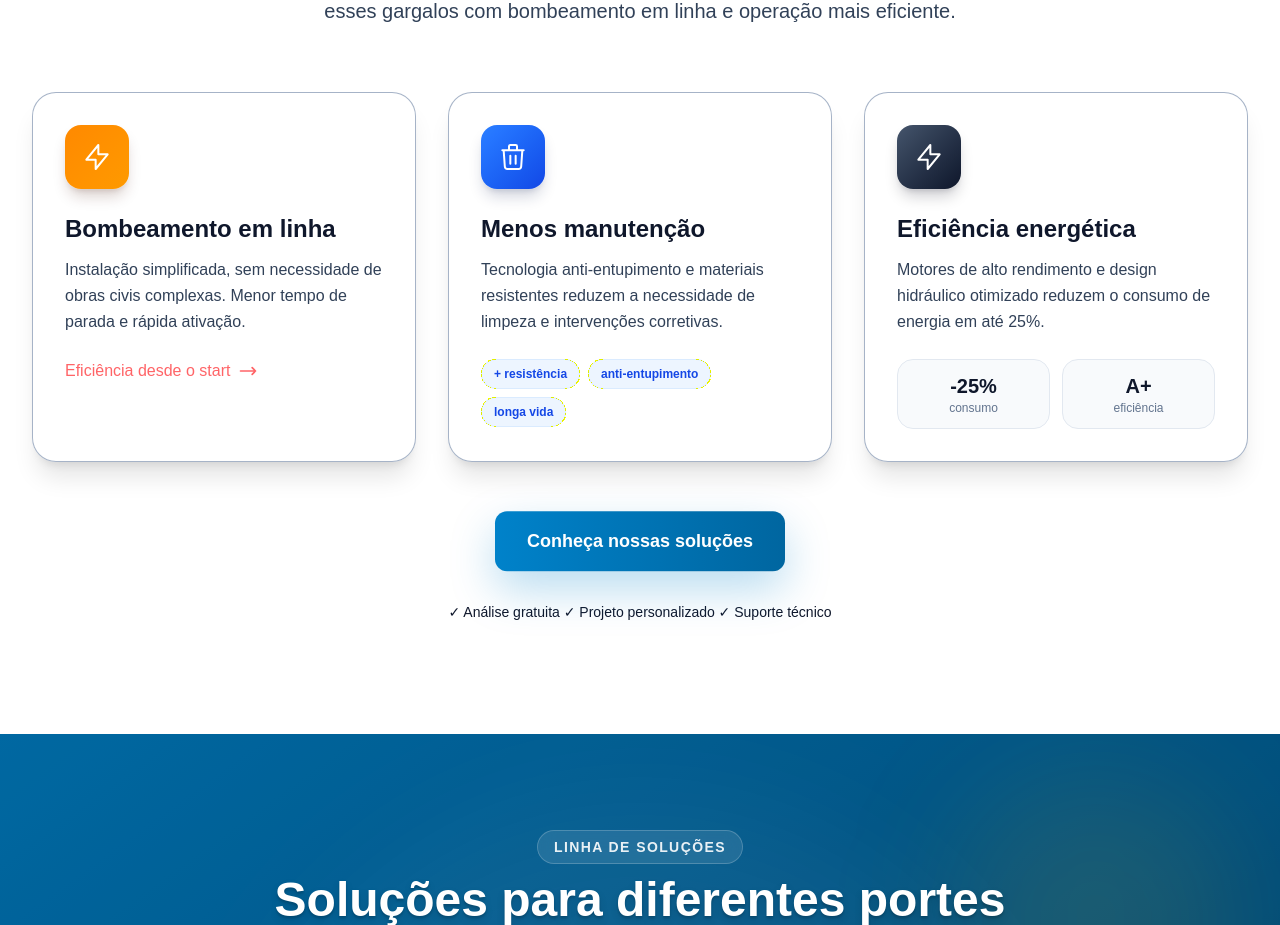
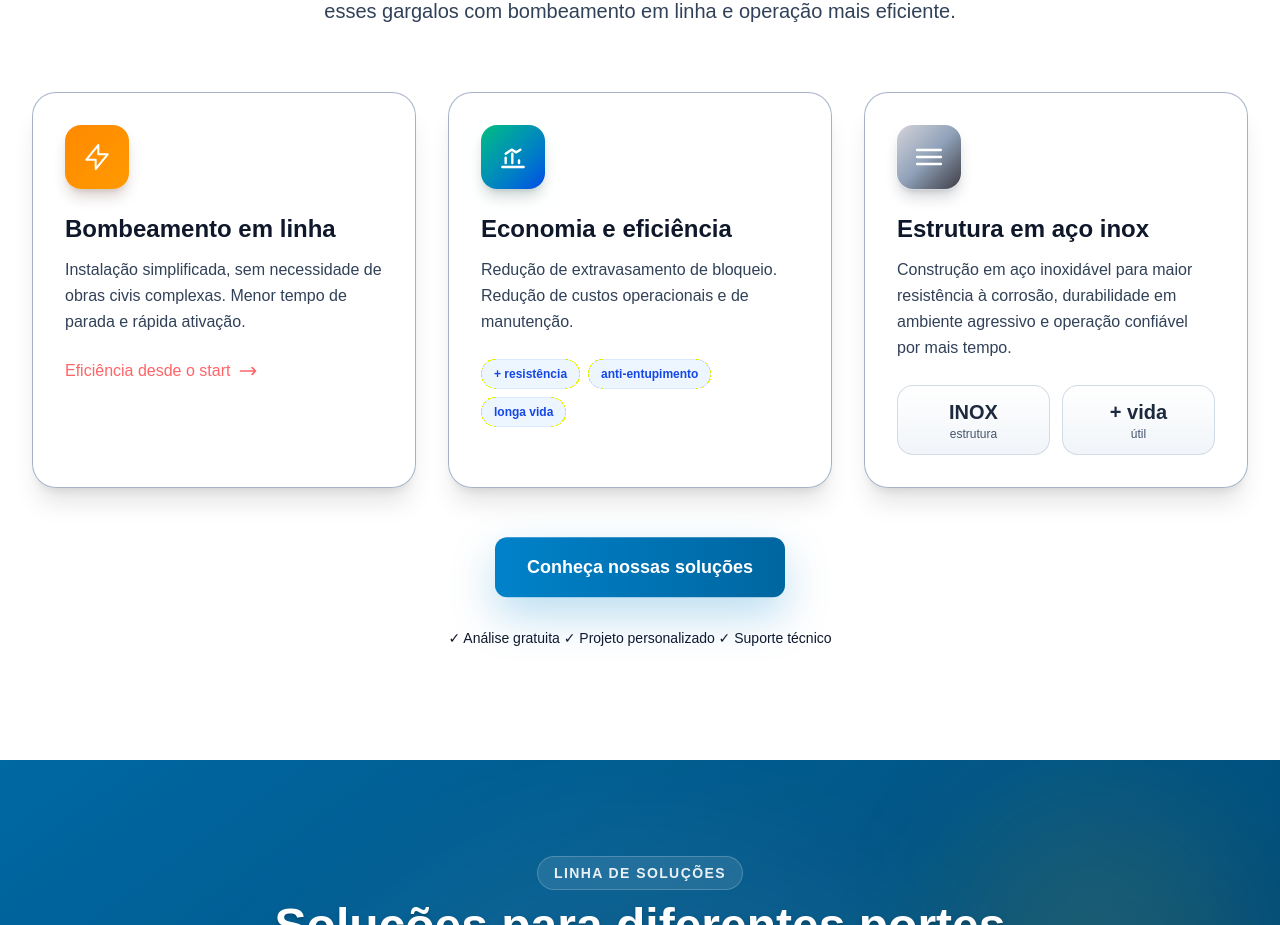
Before and after one commit to MatheusFerraz320/Landing-ModeloB2, a Next.js app: page / in a window 1280 px wide. Shown: the part 1200-2125 px from the top of the page. Built offline with nearby package versions, Linux system fonts and the light colour scheme.

Commit message:
fix correção de textos

```diff
--- a/sections/AboutSection.js
+++ b/sections/AboutSection.js
@@ -72,7 +72,7 @@ export default function AboutSection() {
             </div>
           </motion.div>
 
-          {/* Card 2 - Menos intervenções */}
+          {/* Card 2 - Baixíssima manutenção */}
           <motion.div
             className="relative overflow-hidden rounded-3xl bg-white/5 p-8 shadow-xl
             transition-transform duration-300
@@ -80,15 +80,16 @@ export default function AboutSection() {
             variants={fadeUpFast}
           >
             <div className="relative">
-              <div className="w-16 h-16 bg-gradient-to-br from-blue-500 to-blue-700 rounded-2xl flex items-center justify-center mb-6 shadow-lg shadow-blue-950/20 ring-1 ring-white/10">
+              <div className="w-16 h-16 bg-gradient-to-br from-emerald-500 to-blue-700 rounded-2xl flex items-center justify-center mb-6 shadow-lg shadow-emerald-950/20 ring-1 ring-white/10">
                 <svg className="w-8 h-8 text-white" fill="none" stroke="currentColor" viewBox="0 0 24 24">
-                  <path strokeLinecap="round" strokeLinejoin="round" strokeWidth={1.5} d="M19 7l-.867 12.142A2 2 0 0116.138 21H7.862a2 2 0 01-1.995-1.858L5 7m5 4v6m4-6v6m1-10V4a1 1 0 00-1-1h-4a1 1 0 00-1 1v3M4 7h16" />
+                  <path strokeLinecap="round" strokeLinejoin="round" strokeWidth={1.8} d="M4 19.5h16M6.5 16.5v-4m5 4v-7m5 7v-2" />
+                  <path strokeLinecap="round" strokeLinejoin="round" strokeWidth={1.8} d="M6.5 9.5l4.5-3 3.5 2 3-2" />
                 </svg>
               </div>
 
-              <h3 className="text-2xl font-bold text-slate-900 mb-3">Menos manutenção</h3>
+              <h3 className="text-2xl font-bold text-slate-900 mb-3">Economia e eficiência</h3>
               <p className="text-slate-700 leading-relaxed mb-6">
-                Tecnologia anti-entupimento e materiais resistentes reduzem a necessidade de limpeza e intervenções corretivas.
+                Redução de extravasamento de bloqueio. Redução de custos operacionais e de manutenção.
               </p>
 
               <div className="flex flex-wrap gap-2">
@@ -99,7 +100,7 @@ export default function AboutSection() {
             </div>
           </motion.div>
 
-          {/* Card 3 - Eficiência energética */}
+          {/* Card 3 - Estrutura em aço inox */}
           <motion.div
             className="relative overflow-hidden rounded-3xl bg-white/5 p-8 shadow-xl
             transition-transform duration-300
@@ -107,25 +108,25 @@ export default function AboutSection() {
             variants={fadeUpFast}
           >
             <div className="relative">
-              <div className="w-16 h-16 bg-gradient-to-br from-slate-600 to-slate-900 rounded-2xl flex items-center justify-center mb-6 shadow-lg shadow-slate-950/20 ring-1 ring-white/10">
+              <div className="w-16 h-16 bg-gradient-to-br from-zinc-300 via-slate-400 to-zinc-700 rounded-2xl flex items-center justify-center mb-6 shadow-lg shadow-slate-900/20 ring-1 ring-white/30">
                 <svg className="w-8 h-8 text-white" fill="none" stroke="currentColor" viewBox="0 0 24 24">
-                  <path strokeLinecap="round" strokeLinejoin="round" strokeWidth={1.5} d="M13 10V3L4 14h7v7l9-11h-7z" />
+                  <path strokeLinecap="round" strokeLinejoin="round" strokeWidth={1.7} d="M3 6.75h18M3 12h18M3 17.25h18" />
                 </svg>
               </div>
 
-              <h3 className="text-2xl font-bold text-slate-900 mb-3">Eficiência energética</h3>
+              <h3 className="text-2xl font-bold text-slate-900 mb-3">Estrutura em aço inox</h3>
               <p className="text-slate-700 leading-relaxed mb-6">
-                Motores de alto rendimento e design hidráulico otimizado reduzem o consumo de energia em até 25%.
+                Construção em aço inoxidável para maior resistência à corrosão, durabilidade em ambiente agressivo e operação confiável por mais tempo.
               </p>
 
               <div className="grid grid-cols-2 gap-3">
-                <div className="text-center p-3 rounded-2xl border border-slate-200 bg-slate-50">
-                  <p className="text-xl font-bold text-slate-900">-25%</p>
-                  <p className="text-xs text-slate-500">consumo</p>
+                <div className="text-center p-3 rounded-2xl border border-slate-300/80 bg-gradient-to-b from-white to-slate-100">
+                  <p className="text-xl font-bold text-slate-800">INOX</p>
+                  <p className="text-xs text-slate-600">estrutura</p>
                 </div>
-                <div className="text-center p-3 rounded-2xl border border-slate-200 bg-slate-50">
-                  <p className="text-xl font-bold text-slate-900">A+</p>
-                  <p className="text-xs text-slate-500">eficiência</p>
+                <div className="text-center p-3 rounded-2xl border border-slate-300/80 bg-gradient-to-b from-white to-slate-100">
+                  <p className="text-xl font-bold text-slate-800">+ vida</p>
+                  <p className="text-xs text-slate-600">útil</p>
                 </div>
               </div>
             </div>
```
